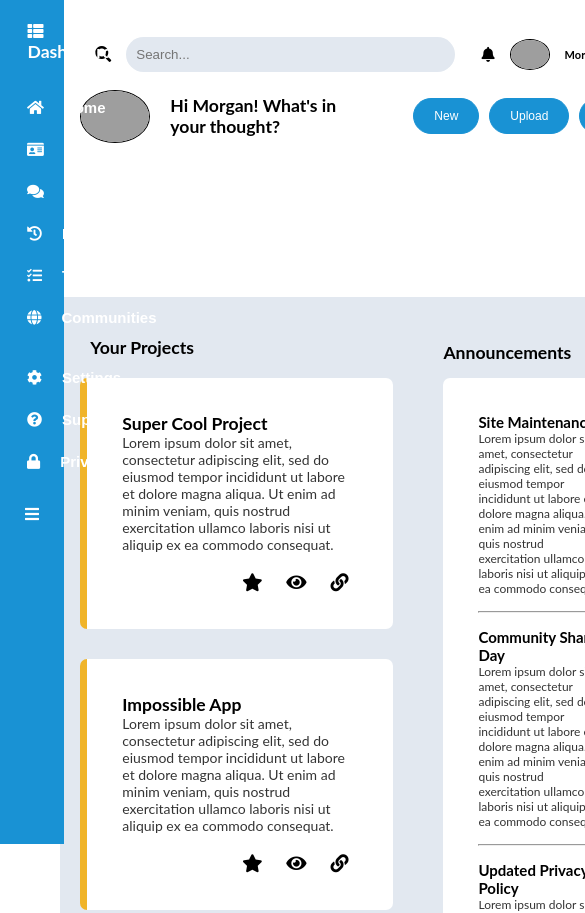
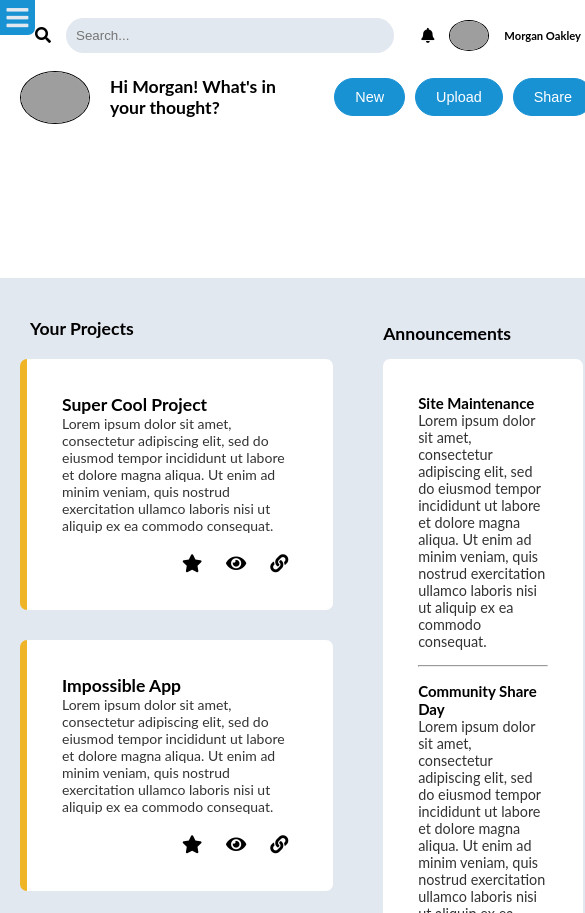
Before and after one commit to davidIvankov/-Admin_Dashboard, a plain HTML site: page index.html in a window 390 px wide. Shown: the top 913 px of the page, 585 px wide, since content can reach past the window. Drawn offline with Linux system fonts and the light colour scheme; grey boxes are pictures that could not be loaded.

Commit message:
feat: added mobile large responsiveness

```diff
--- a/index.html
+++ b/index.html
@@ -13,6 +13,9 @@
 </head>
 
 <body>
+    <div class="hamburger" id="hamb">
+        <i class="fa fa-bars"></i>
+    </div>
     <nav id="navbar">
         <div class="sidebar">
             <div class="dashboard">
@@ -61,10 +64,8 @@
                     <p>Privacy</p>
                 </button>
             </div>
-            <i class="fa fa-bars hamburger"></i>
         </div>
     </nav>
-    <i class="fa fa-bars hamburger" id="hamb"></i>
     <main>
         <section class="header">
             <div class="inpt">
--- a/script.js
+++ b/script.js
@@ -2,8 +2,12 @@ const hameburger = document.getElementById('hamb'),
 nav = document.getElementById('navbar');
 
 hameburger.addEventListener('click',() => {
-nav.classList.add('nav-active')
-hameburger.classList.replace('fa-bars','fa-caret-up')
+if (!nav.classList.contains('nav-active')) {
+    nav.classList.add('nav-active')
+} else {
+    nav.classList.remove('nav-active')
+}
+
 
 
 
--- a/styles.css
+++ b/styles.css
@@ -340,3 +340,65 @@ form {
 		width: 200px;
 	}
 }
+
+@media  screen and (max-width: 425px) {
+	* {
+		z-index: -1;
+	}
+	nav {
+		transform: translateY(-100vh);
+		transition: transform .5s;
+		width: 50vw;
+	}
+	main {
+		width: 100vw;
+		margin-left: 0;
+		z-index: 0;
+	}
+
+
+	.hamburger {
+		display: flex;
+		align-items: center;
+		justify-content: center;
+		width: 35px;
+		height: 35px;
+		position: fixed;
+		border-radius: 0 0 7px 0;
+		top: 0;
+		color: #E2E8F0;
+		background-color: #1992d4;
+		z-index: 2;
+	}
+
+	.hamburger > i {
+		font-size: 25px;
+	}
+	p{
+		font-size: .9rem;
+	}
+
+    .announcement > p {
+		font-size: .9rem;
+	}
+	.option-button {
+		padding: 10px 20px;
+		font-size: .9rem;
+		font-weight: 400;
+	}
+	.flex-end>h2 {
+		font-size: .7rem;
+	}
+	.nav-active {
+		transform: translateY(0);
+		position: fixed;
+		z-index: 1;
+
+	}
+	.sidebar {
+		z-index: 1;
+		width: 50vw;
+		border-radius: 0 0 7px 0;
+		padding-top: 40px;
+	}
+}
```
Lines whose indentation alone changed are shown as unchanged.
